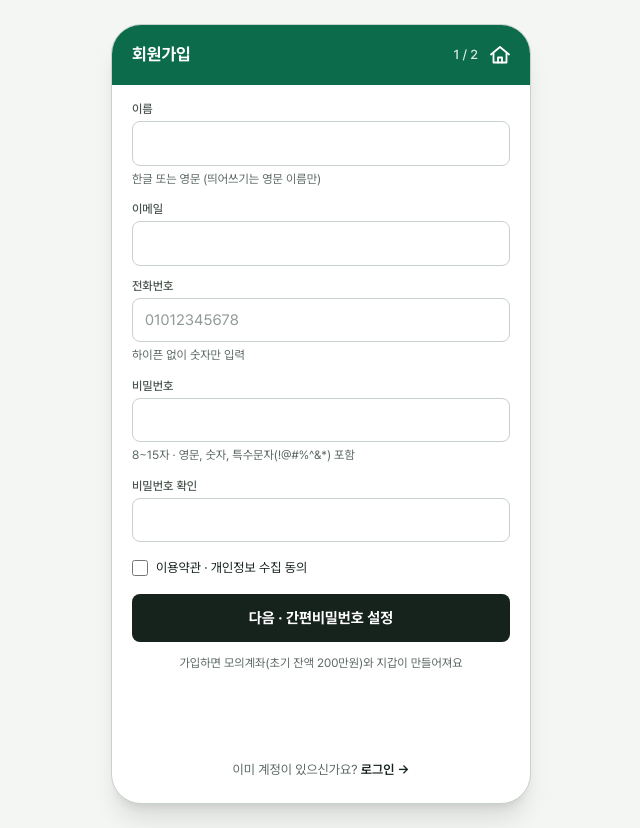
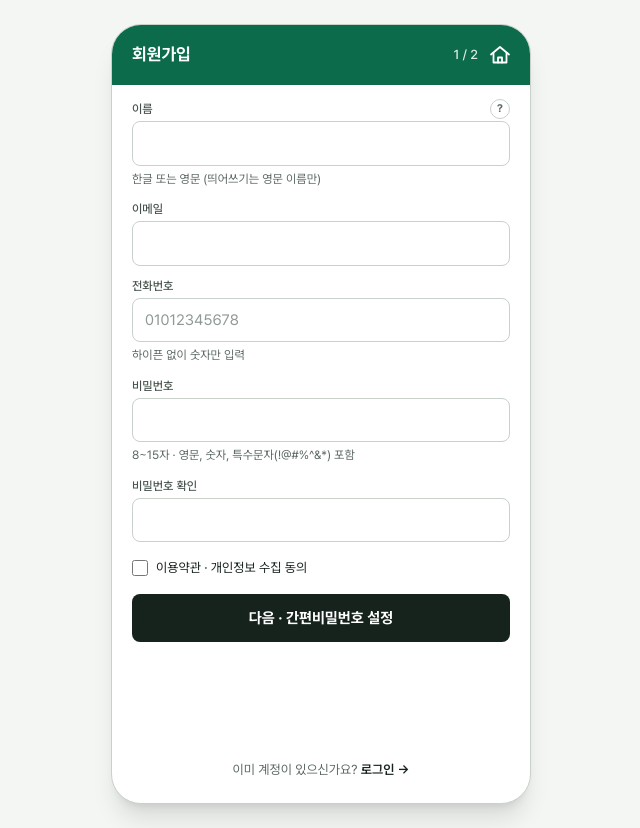
Before and after one commit to prgrms-be-devcourse/NBE12-14-final-HOT6, a Next.js app in the folder frontend/: page /signup in a window 1280 px wide. Shown: the whole page, without its empty margins (319-959 px from the left). Built offline with nearby package versions, Linux system fonts and the light colour scheme.

Commit message:
fix: 회원가입 이름 칸에 입력할 수 없는 문자 안내 추가

```diff
--- a/frontend/app/(user)/(auth)/signup/page.tsx
+++ b/frontend/app/(user)/(auth)/signup/page.tsx
@@ -1,11 +1,30 @@
 "use client";
 
 import Link from "next/link";
-import { useRouter } from "next/navigation";
-import { useState, type FormEvent } from "react";
+import {useRouter} from "next/navigation";
+import {useState, type FormEvent} from "react";
 import Header from "@/components/Header";
 import Field from "@/components/Field";
-import { cleanName, loadSignupDraft, NAME_RULE, PASSWORD_RULE, PHONE_RULE, saveSignupDraft } from "@/lib/signupDraft";
+import {
+  cleanName,
+  isMixedName,
+  loadSignupDraft,
+  NAME_RULE,
+  PASSWORD_RULE,
+  PHONE_RULE,
+  saveSignupDraft
+} from "@/lib/signupDraft";
+
+// 이름 칸의 물음표를 누르면 보여 주는 입력 규칙 (서버 규칙은 SignupRequest)
+const NAME_HELP = (
+    <ul className="list-disc space-y-0.5 pl-4">
+      <li>한글/영문으로만 입력 (Hong길동 X -&gt; 홍길동/Hong GilDong)</li>
+      <li>한글 이름은 띄어쓰기 없이 입력(홍 길동 X -&gt; 홍길동)</li>
+      <li>영문 이름은 단어 사이에 띄어쓰기 한 칸 가능 (Hong Gil Dong)</li>
+      <li>숫자, 기호(- &apos; . 등), 다른 언어의 문자는 입력 불가</li>
+      <li>외국인 등록증에 기재된 영문명만 허용 (José X -&gt; JOSE)</li>
+    </ul>
+);
 
 export default function SignupPage() {
   const router = useRouter();
@@ -18,6 +37,7 @@ export default function SignupPage() {
   const [confirm, setConfirm] = useState(init?.password ?? "");
   const [agree, setAgree] = useState(!!init);
   const [tried, setTried] = useState(false);
+  const [nameNotice, setNameNotice] = useState(""); // 이름 입력칸에서 방금 지운 문자의 안내
 
   const errors = {
     name: !name.trim() ? "이름을 입력해 주세요" : NAME_RULE.test(name.trim()) ? "" : "이름은 한글 또는 영문 중 하나로만 입력해 주세요",
@@ -28,30 +48,47 @@ export default function SignupPage() {
     agree: agree ? "" : "약관에 동의해 주세요",
   };
   const show = (k: keyof typeof errors) => (tried ? errors[k] : "");
+  // 한글·영문 혼용은 "다음"을 누르기 전에도 바로 알린다 (조합 중인 낱자는 누른 뒤에만 검사)
+  const nameError = nameNotice || (isMixedName(name) ? errors.name : show("name"));
+
+  const changeName = (v: string) => {
+    const cleaned = cleanName(v);
+    setName(cleaned.name);
+    setNameNotice(cleaned.notice);
+  };
 
   const next = (e: FormEvent) => {
     e.preventDefault();
     setTried(true);
     if (Object.values(errors).some(Boolean)) return;
-    saveSignupDraft({ name: name.trim(), email: email.trim(), phone, password });
+    saveSignupDraft({name: name.trim(), email: email.trim(), phone, password});
     router.push("/pin-setup");
   };
 
   return (
       <>
-      <Header title="회원가입" right="1 / 2" />
+        <Header title="회원가입" right="1 / 2"/>
         <form className="space-y-3 px-5" onSubmit={next} noValidate>
-        <Field label="이름" value={name} onChange={(v) => setName(cleanName(v))} autoComplete="name" maxLength={100} hint="한글 또는 영문 (띄어쓰기는 영문 이름만)" error={show("name")} />
-        <Field label="이메일" type="email" value={email} onChange={setEmail} autoComplete="email" inputMode="email" error={show("email")} />
-        <Field label="전화번호" value={phone} onChange={(v) => setPhone(v.replace(/\D/g, "").slice(0, 11))} inputMode="numeric" autoComplete="tel" placeholder="01012345678" hint="하이픈 없이 숫자만 입력" error={show("phone")} />
-        <Field label="비밀번호" type="password" value={password} onChange={setPassword} autoComplete="new-password" maxLength={15} hint="8~15자 · 영문, 숫자, 특수문자(!@#%^&*) 포함" error={show("password")} />
-        <Field label="비밀번호 확인" type="password" value={confirm} onChange={setConfirm} autoComplete="new-password" maxLength={15} error={show("confirm")} />
+          <Field label="이름" value={name} onChange={changeName} autoComplete="name" maxLength={100}
+                 hint="한글 또는 영문 (띄어쓰기는 영문 이름만)" error={nameError} help={NAME_HELP}/>
+          <Field label="이메일" type="email" value={email} onChange={setEmail} autoComplete="email"
+                 inputMode="email" error={show("email")}/>
+          <Field label="전화번호" value={phone}
+                 onChange={(v) => setPhone(v.replace(/\D/g, "").slice(0, 11))} inputMode="numeric"
+                 autoComplete="tel" placeholder="01012345678" hint="하이픈 없이 숫자만 입력"
+                 error={show("phone")}/>
+          <Field label="비밀번호" type="password" value={password} onChange={setPassword}
+                 autoComplete="new-password" maxLength={15} hint="8~15자 · 영문, 숫자, 특수문자(!@#%^&*) 포함"
+                 error={show("password")}/>
+          <Field label="비밀번호 확인" type="password" value={confirm} onChange={setConfirm}
+                 autoComplete="new-password" maxLength={15} error={show("confirm")}/>
           <label className="flex items-center gap-2 py-1 text-[13px]">
-          <input type="checkbox" className="h-4 w-4" checked={agree} onChange={(e) => setAgree(e.target.checked)} /> 이용약관 · 개인정보 수집 동의
+            <input type="checkbox" className="h-4 w-4" checked={agree}
+                   onChange={(e) => setAgree(e.target.checked)}/> 이용약관 · 개인정보 수집 동의
           </label>
-        {show("agree") && <p role="alert" className="text-[12px] font-medium text-red-600">{show("agree")}</p>}
+          {show("agree") &&
+              <p role="alert" className="text-[12px] font-medium text-red-600">{show("agree")}</p>}
           <button type="submit" className="btn btn-primary">다음 · 간편비밀번호 설정</button>
-        <p className="note text-center">가입하면 모의계좌(초기 잔액 200만원)와 지갑이 만들어져요</p>
         </form>
         <p className="mt-auto py-6 text-center text-[13px] text-zinc-500">
           이미 계정이 있으신가요? <Link href="/login" className="font-semibold text-zinc-900">로그인 →</Link>
--- a/frontend/components/Field.tsx
+++ b/frontend/components/Field.tsx
@@ -1,3 +1,5 @@
+import { useId, useState, type ReactNode } from "react";
+
 type Props = {
   label: string;
   type?: string;
@@ -12,12 +14,15 @@ type Props = {
   maxLength?: number;
   hint?: string; // 입력칸 아래 안내 문구
   error?: string; // 입력칸 아래 오류 문구
+  help?: ReactNode; // 입력칸 우측 상단의 물음표를 누르면 보여 줄 입력 규칙
 };
 
 export default function Field({
-  label, type = "text", defaultValue, placeholder, readOnly, value, onChange, inputMode, autoComplete, maxLength, hint, error,
+  label, type = "text", defaultValue, placeholder, readOnly, value, onChange, inputMode, autoComplete, maxLength, hint, error, help,
 }: Props) {
-  return (
+  const [helpOpen, setHelpOpen] = useState(false);
+  const helpId = useId();
+  const field = (
     <label className="block">
       <span className="label">{label}</span>
       <input
@@ -37,4 +42,22 @@ export default function Field({
         : hint ? <span className="note mt-1 block">{hint}</span> : null}
     </label>
   );
+  if (!help) return field;
+  // 버튼을 label 안에 두면 라벨이 버튼에 연결되므로 바깥에 겹쳐 놓는다
+  return (
+    <div className="relative">
+      {field}
+      <button
+        type="button"
+        onClick={() => setHelpOpen((open) => !open)}
+        aria-expanded={helpOpen}
+        aria-controls={helpId}
+        aria-label={`${label} 입력 규칙 보기`}
+        className="absolute -top-0.5 right-0 flex h-5 w-5 items-center justify-center rounded-full border border-slate-300 text-[11px] font-bold text-slate-500 hover:bg-slate-100"
+      >
+        ?
+      </button>
+      <div id={helpId} hidden={!helpOpen} className="card-dash mt-1">{help}</div>
+    </div>
+  );
 }
--- a/frontend/lib/signupDraft.ts
+++ b/frontend/lib/signupDraft.ts
@@ -14,7 +14,17 @@ export const NAME_RULE = /^([가-힣]+|[A-Za-z]+( [A-Za-z]+)*)$/; // 한글만
 // 입력하는 순간 지우는 문자. 한글을 조합하는 중에 나오는 낱자(천지인의 점 포함)는 남겨 두고, 제출할 때 NAME_RULE 로 거른다
 const NAME_BLOCKED = /[^가-힣ㄱ-ㅎㅏ-ㅣ\u318D\u119E\u11A2A-Za-z ]/g;
 const HAS_HANGUL = /[가-힣ㄱ-ㅎㅏ-ㅣ]/;
+export const isMixedName = (v: string) => HAS_HANGUL.test(v) && /[A-Za-z]/.test(v);
+// 넣을 수 없는 문자를 지운 이름과, 지운 것이 있으면 그 이유(notice)를 돌려준다
 export const cleanName = (v: string) => {
-  const name = v.replace(NAME_BLOCKED, "").replace(/ {2,}/g, " ").replace(/^ /, "");
-  return HAS_HANGUL.test(name) ? name.replace(/ /g, "") : name; // 띄어쓰기는 영문 이름만
+  const allowed = v.replace(NAME_BLOCKED, "");
+  const spaced = allowed.replace(/ {2,}/g, " ").replace(/^ /, "");
+  const name = HAS_HANGUL.test(spaced) ? spaced.replace(/ /g, "") : spaced; // 띄어쓰기는 영문 이름만
+  const removed = (v.match(NAME_BLOCKED) ?? []).join("").replace(/\s/g, ""); // 탭 같은 다른 공백은 띄어쓰기로 안내한다
+  const notice = /\p{N}/u.test(removed) ? "숫자는 입력할 수 없어요"
+    : /[\p{L}\p{M}]/u.test(removed) ? "악센트 문자나 다른 언어의 문자는 입력할 수 없어요"
+    : removed ? "기호는 입력할 수 없어요"
+    : name !== v ? "띄어쓰기는 영문 이름의 단어 사이에 한 칸만 할 수 있어요"
+    : "";
+  return { name, notice };
 };
```
Lines whose indentation alone changed are shown as unchanged.
